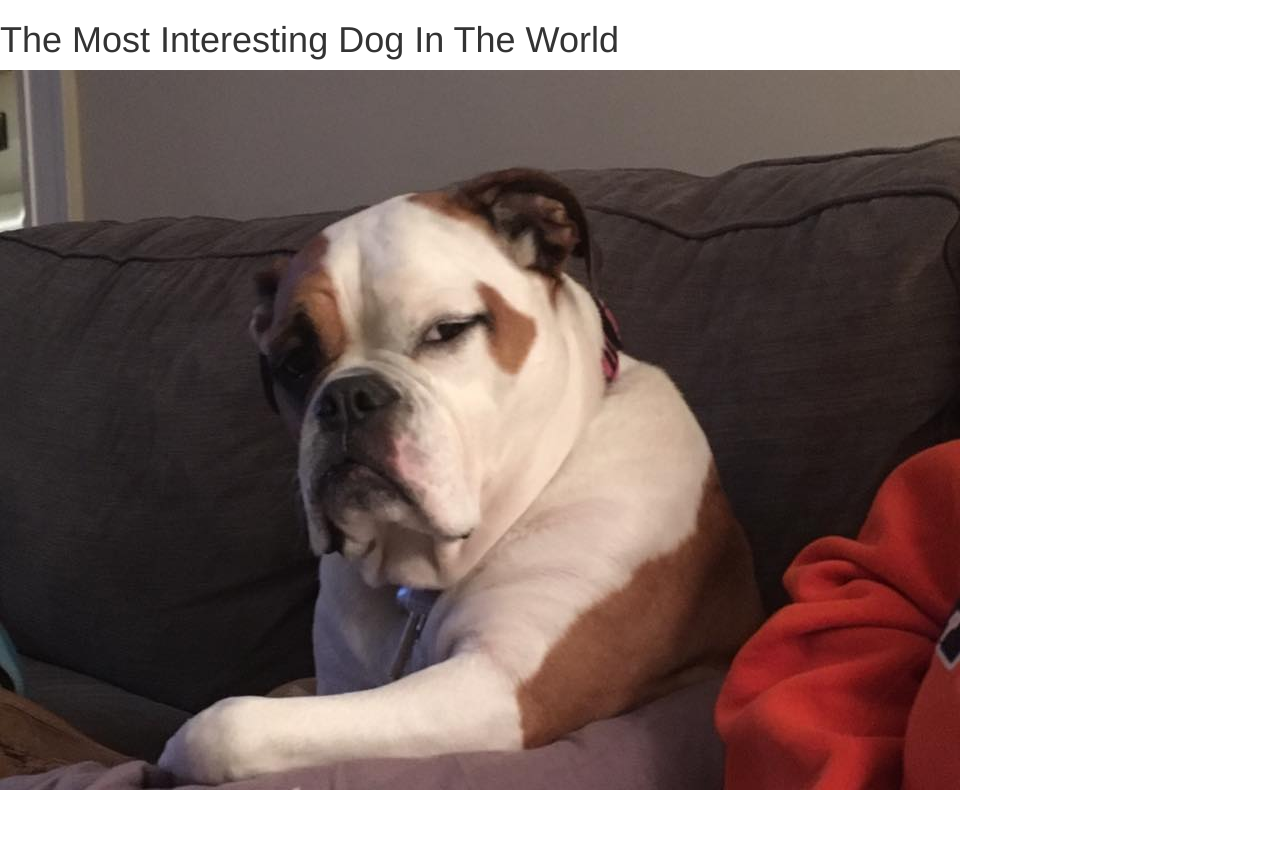
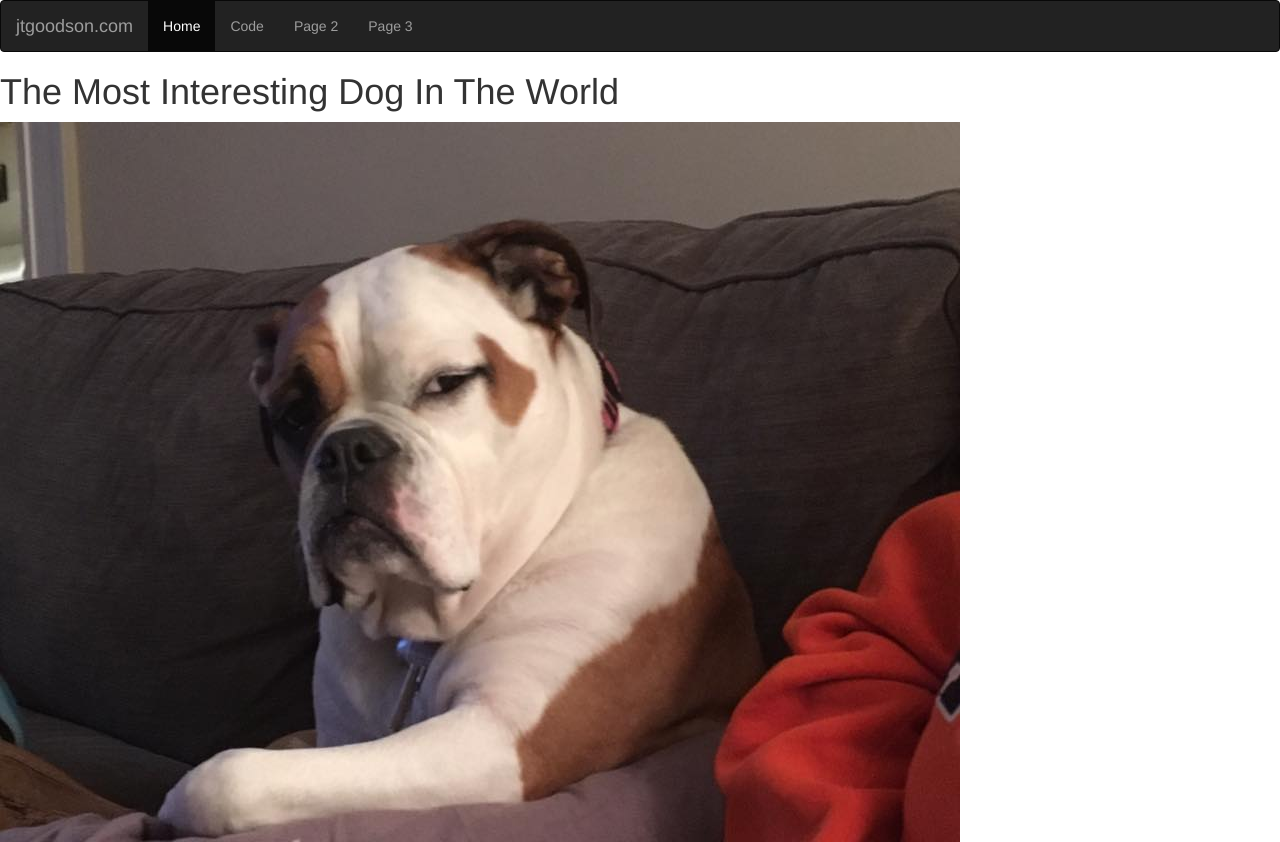
Before and after one commit to jgoodson2/jgoodson2.github.io, a plain HTML site: page index.html in a window 1280 px wide. Before the commit the page ends 800 px from the top, so only its background shows below. Drawn offline with nearby package versions, Linux system fonts and the light colour scheme.

Commit message:
Add navbar to index.html

```diff
--- a/index.html
+++ b/index.html
@@ -9,6 +9,19 @@
     <script src="https://maxcdn.bootstrapcdn.com/bootstrap/3.3.7/js/bootstrap.min.js"></script>
 </head>
 <body>
+<nav class="navbar navbar-inverse">
+    <div class="container-fluid">
+        <div class="navbar-header">
+            <a class="navbar-brand" href="#">jtgoodson.com</a>
+        </div>
+        <ul class="nav navbar-nav">
+            <li class="active"><a href="#">Home</a></li>
+            <li><a href="code.html">Code</a></li>
+            <li><a href="#">Page 2</a></li>
+            <li><a href="#">Page 3</a></li>
+        </ul>
+    </div>
+</nav>
 <h1>The Most Interesting Dog In The World</h1>
 <img src="most-interesting-dog.jpg">
 </body>
```
